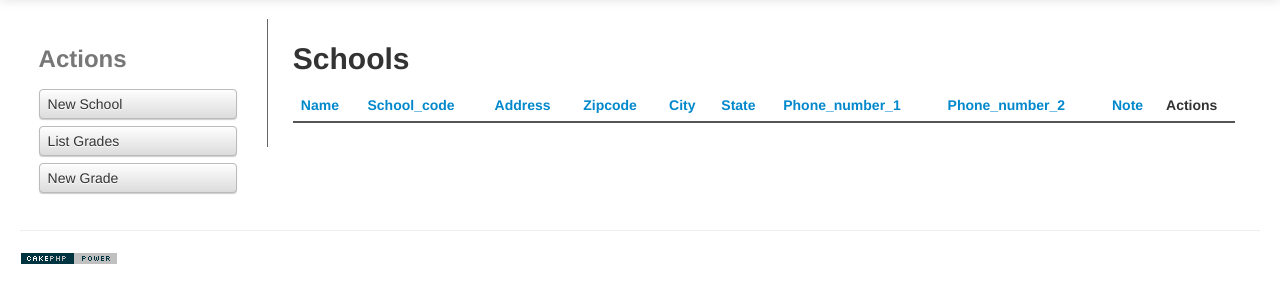
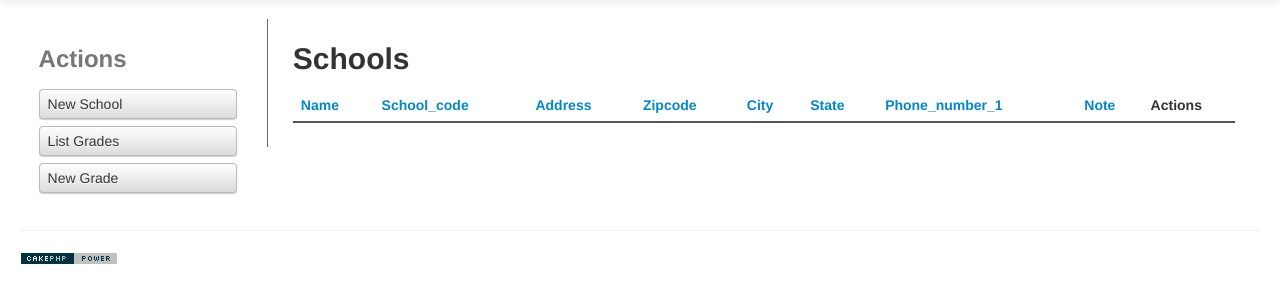
Before and after one commit to prettydeveloper/educare-public-repo, a CakePHP app: the page made by app/View/Schools/index.ctp in a window 1280 px wide. Shown: the part 41-344 px from the top of the page. Run offline with PHP 8.4 and a stand-in for CakePHP, Linux system fonts and the light colour scheme; the template is opened without the code that fills it, so the values that code supplies are empty; some libraries are stand-ins or nearby versions.

Commit message:
/schools commentati dati inutili per l'indice

```diff
--- a/app/View/Schools/index.ctp
+++ b/app/View/Schools/index.ctp
@@ -10,8 +10,8 @@
 			<th><?php echo $this->Paginator->sort('city'); ?></th>
 			<th><?php echo $this->Paginator->sort('state'); ?></th>
 			<th><?php echo $this->Paginator->sort('phone_number_1'); ?></th>
-			<th><?php echo $this->Paginator->sort('phone_number_2'); ?></th>
-<!--			<th><?php echo $this->Paginator->sort('created'); ?></th>
+<!--			<th><?php echo $this->Paginator->sort('phone_number_2'); ?></th>
+			<th><?php echo $this->Paginator->sort('created'); ?></th>
 			<th><?php echo $this->Paginator->sort('modified'); ?></th>
 			<th><?php echo $this->Paginator->sort('trashed'); ?></th>
 			<th><?php echo $this->Paginator->sort('created_by'); ?></th>
@@ -31,8 +31,8 @@
 		<td><?php echo h($school['School']['city']); ?>&nbsp;</td>
 		<td><?php echo h($school['School']['state']); ?>&nbsp;</td>
 		<td><?php echo h($school['School']['phone_number_1']); ?>&nbsp;</td>
-		<td><?php echo h($school['School']['phone_number_2']); ?>&nbsp;</td>
-<!--		<td><?php echo h($school['School']['created']); ?>&nbsp;</td>
+<!--		<td><?php echo h($school['School']['phone_number_2']); ?>&nbsp;</td>
+		<td><?php echo h($school['School']['created']); ?>&nbsp;</td>
 		<td><?php echo h($school['School']['modified']); ?>&nbsp;</td>
 		<td><?php echo h($school['School']['trashed']); ?>&nbsp;</td>
 		<td><?php echo h($school['School']['created_by']); ?>&nbsp;</td>
```
